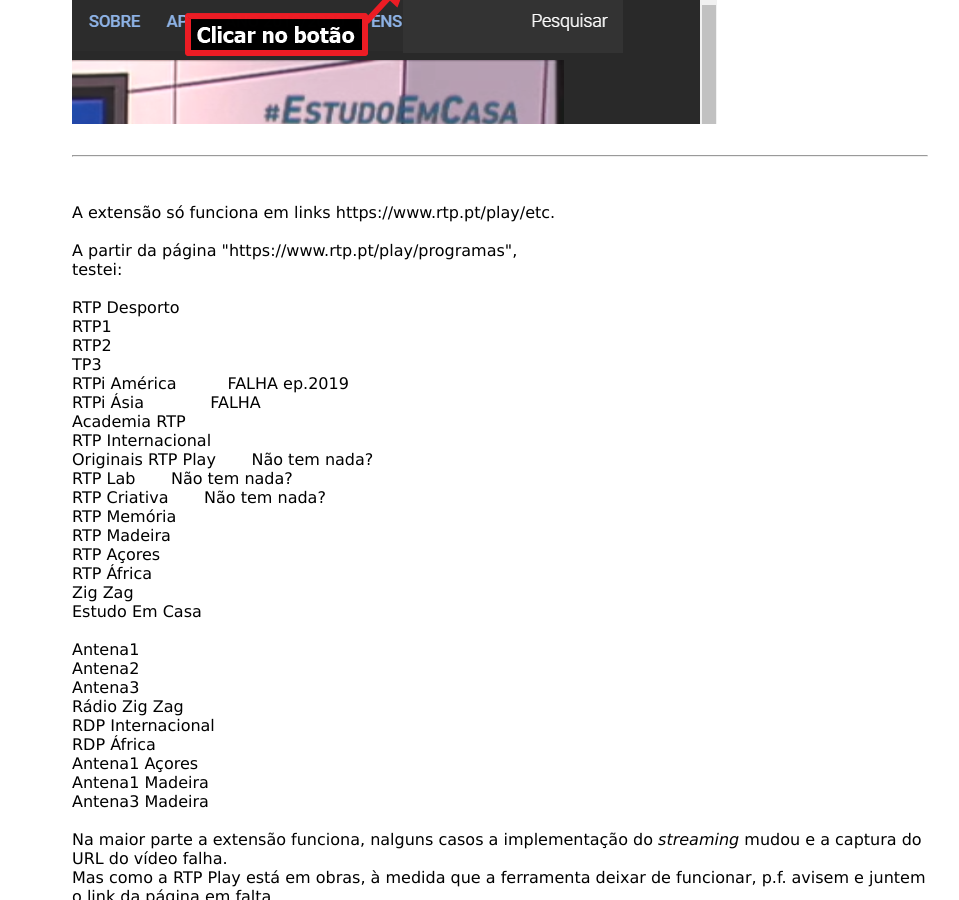
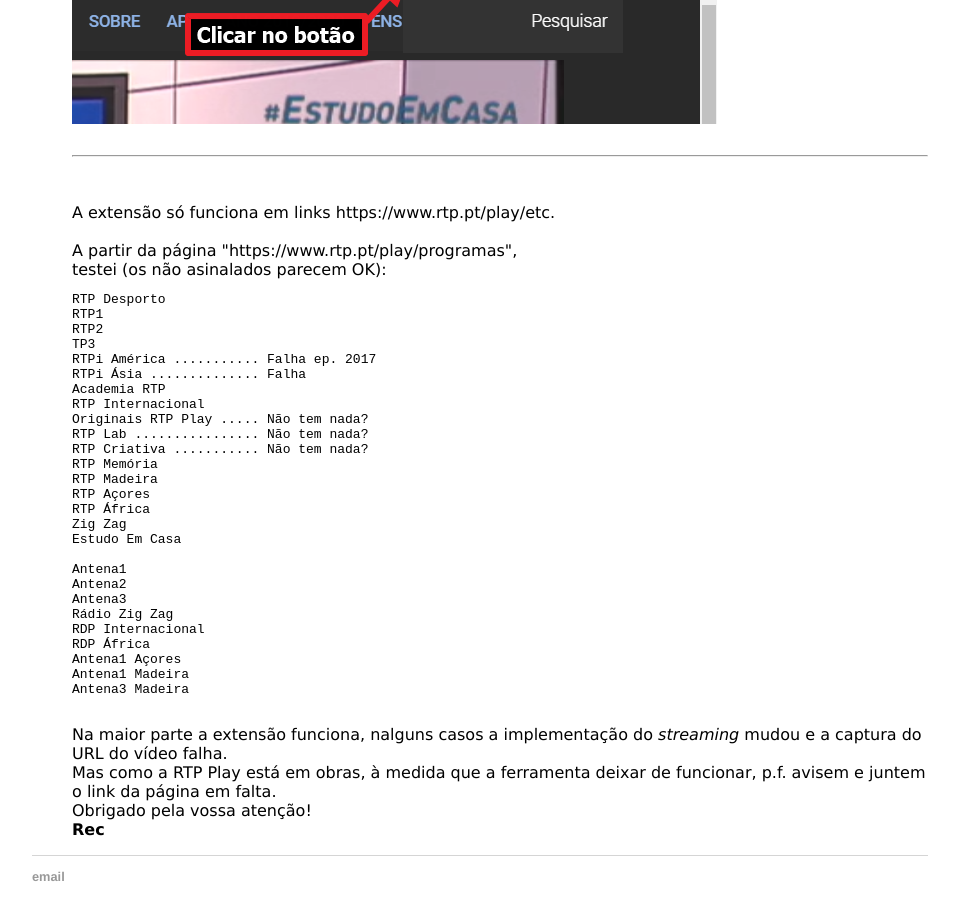
Before and after one commit to rtpplay/recursos.github.io, a Jekyll site: the page built from index.html, in a window 1280 px wide and 900 px high, scrolled down 4287 px. Shown: the whole window, without its empty margins (160-1119 px from the left). Built offline with Jekyll 4.4.1, drawn with Linux system fonts in a browser that asks for light colours.

Commit message:
Update index.html

```diff
--- a/index.html
+++ b/index.html
@@ -85,36 +85,37 @@
 		<hr>
 		<br><br>A extensão só funciona em links https://www.rtp.pt/play/etc.<br><br>
 			A partir da página "https://www.rtp.pt/play/programas",<br>
-			testei:<br>
-			<br>RTP Desporto
-<br>RTP1
-<br>RTP2
-<br>TP3
-<br>RTPi América&nbsp;&nbsp;&nbsp;&nbsp;&nbsp;&nbsp;&nbsp;&nbsp;&nbsp;&nbsp;FALHA ep.2019
-<br>RTPi Ásia&nbsp;&nbsp;&nbsp;&nbsp;&nbsp;&nbsp;&nbsp;&nbsp;&nbsp;&nbsp;&nbsp;&nbsp;&nbsp;FALHA
-<br>Academia RTP
-<br>RTP Internacional
-<br>Originais RTP Play&nbsp;&nbsp;&nbsp;&nbsp;&nbsp;&nbsp;&nbsp;Não tem nada?
-<br>RTP Lab&nbsp;&nbsp;&nbsp;&nbsp;&nbsp;&nbsp;&nbsp;Não tem nada?
-<br>RTP Criativa&nbsp;&nbsp;&nbsp;&nbsp;&nbsp;&nbsp;&nbsp;Não tem nada?
-<br>RTP Memória
-<br>RTP Madeira
-<br>RTP Açores
-<br>RTP África
-<br>Zig Zag
-<br>Estudo Em Casa
-<br>
-<br>Antena1
-<br>Antena2
-<br>Antena3
-<br>Rádio Zig Zag
-<br>RDP Internacional
-<br>RDP África
-<br>Antena1 Açores
-<br>Antena1 Madeira
-<br>Antena3 Madeira
-<br>
-<br>
+			testei (os não asinalados parecem OK):<br>
+<pre>
+RTP Desporto
+RTP1
+RTP2
+TP3
+RTPi América ........... Falha ep. 2017
+RTPi Ásia .............. Falha
+Academia RTP
+RTP Internacional
+Originais RTP Play ..... Não tem nada?
+RTP Lab ................ Não tem nada?
+RTP Criativa ........... Não tem nada?
+RTP Memória
+RTP Madeira
+RTP Açores
+RTP África
+Zig Zag
+Estudo Em Casa
+
+Antena1
+Antena2
+Antena3
+Rádio Zig Zag
+RDP Internacional
+RDP África
+Antena1 Açores
+Antena1 Madeira
+Antena3 Madeira
+
+</pre>
 			Na maior parte a extensão funciona, nalguns casos a implementação do <i>streaming</i> mudou e a captura do URL do vídeo falha.
 			<br>
 			Mas como a RTP Play está em obras, à medida que a ferramenta deixar de funcionar, p.f. avisem e juntem o link da página em falta.<br>
```
